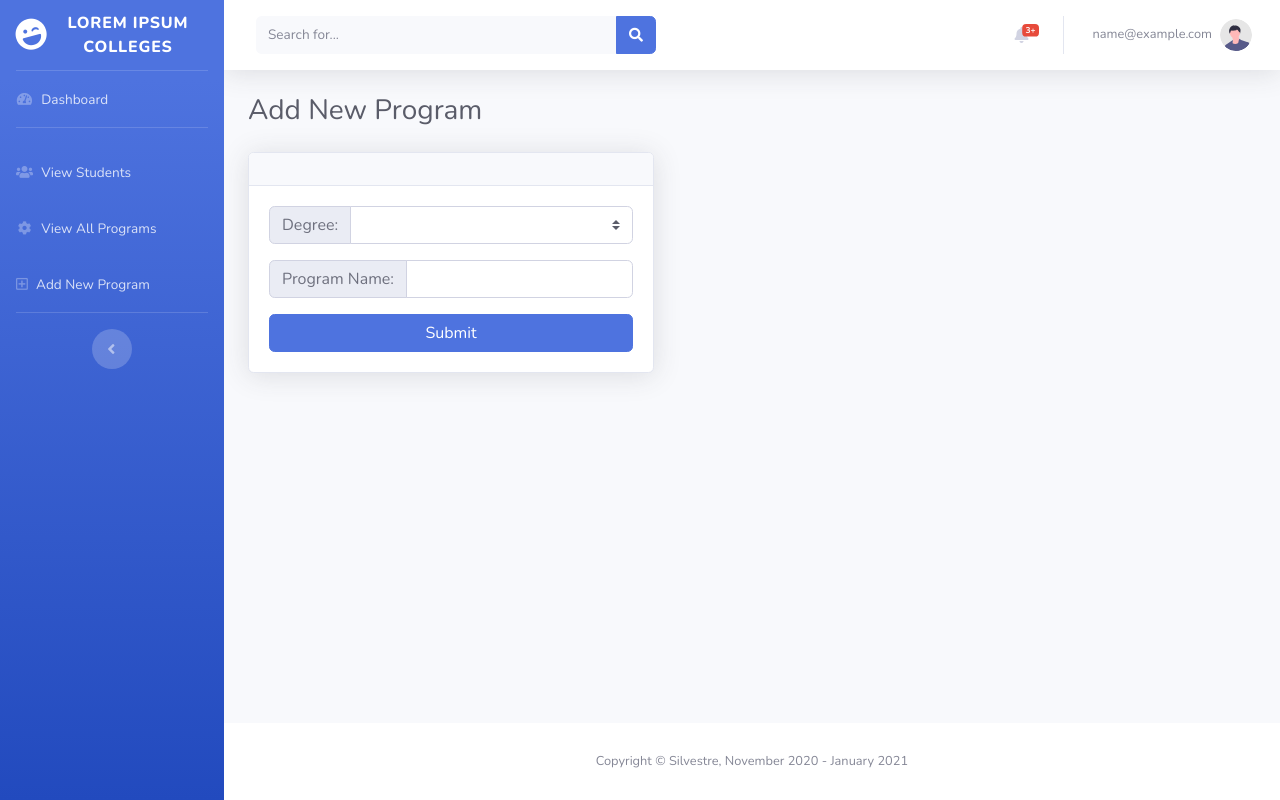
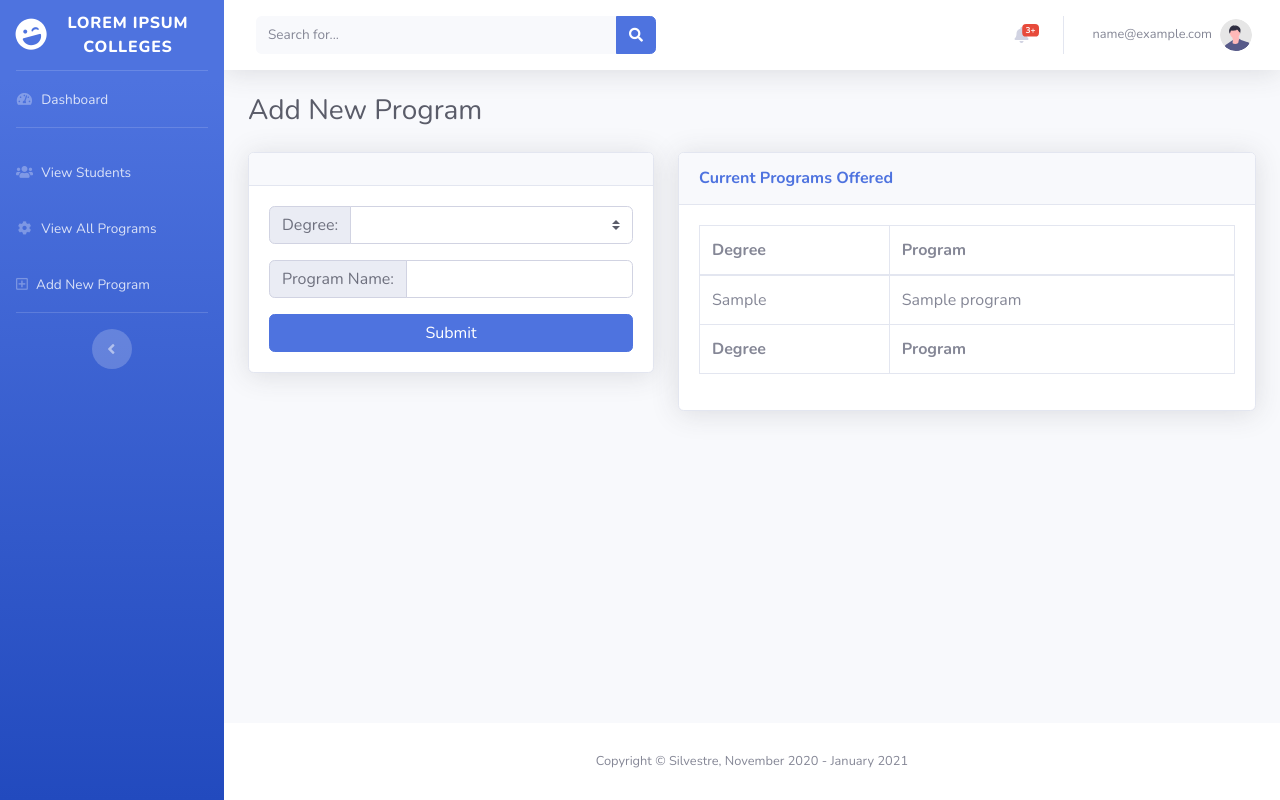
Before and after one commit to yvhime/EnrollmentSystem, a PHP site: page /tcpdf/admin/addprogram.php in a window 1280 px wide. Run offline with PHP 8.4, Linux system fonts and the light colour scheme; the visitor is signed in with stand-in values (Sample User, id 1); tables that the repository leaves empty or names only in its code hold one stand-in row (values such as "Sample post").

Commit message:
Changes not fixed
Added a table beside addprogram to see list of current programs offered

Added degree option list on enroll.php but the validation is not yet fixed

```diff
--- a/admin/addprogram.php
+++ b/admin/addprogram.php
@@ -331,6 +331,53 @@
 
                         </div>
 
+                        <div class="col-lg-7">
+                        <!-- DataTales Example -->
+                            <div class="card shadow mb-4">
+                                <div class="card-header py-3">
+                                    <h6 class="m-0 font-weight-bold text-primary">Current Programs Offered</h6>
+                                </div>
+                                <div class="card-body">
+                                    <div class="table-responsive">
+                                        <table class="table table-bordered" id="dataTable" width="100%" cellspacing="0">
+                                            <thead>
+                                                <tr>
+                                                    <th>Degree</th>
+                                                    <th>Program</th>
+                                                </tr>
+                                            </thead>
+                                            <tfoot>
+                                                <tr>
+                                                    <th>Degree</th>
+                                                    <th>Program</th>
+                                                </tr>
+                                            </tfoot>
+                                            <tbody>
+
+                                                <?php
+                                                    //query for showing all listed programs
+                                                    $viewAllPrograms = "SELECT * FROM program ORDER BY degree, coursename";
+                                                    $viewConnect = mysqli_query($connect, $viewAllPrograms);
+
+                                                    while ($courseRows = mysqli_fetch_array($viewConnect)) {
+                                                        echo "<tr>";
+                                                        //echo "<td>" . $courseRows['id'] . "</td>";
+                                                        echo "<td>" . $courseRows['degree'] . "</td>";
+                                                        echo "<td>" . $courseRows['coursename'] . "</td>";
+                                                    //query for showing all listed programs
+                                                ?>
+
+                                                <?php
+                                                        echo "</tr>";
+                                                    }
+                                                ?>
+
+                                            </tbody>
+                                        </table>
+                                    </div>
+                                </div>
+                            </div>
+                        </div>
 
 
                     </div>
```
Also changed, not shown: admin/enroll.php (+40 -52 lines).
